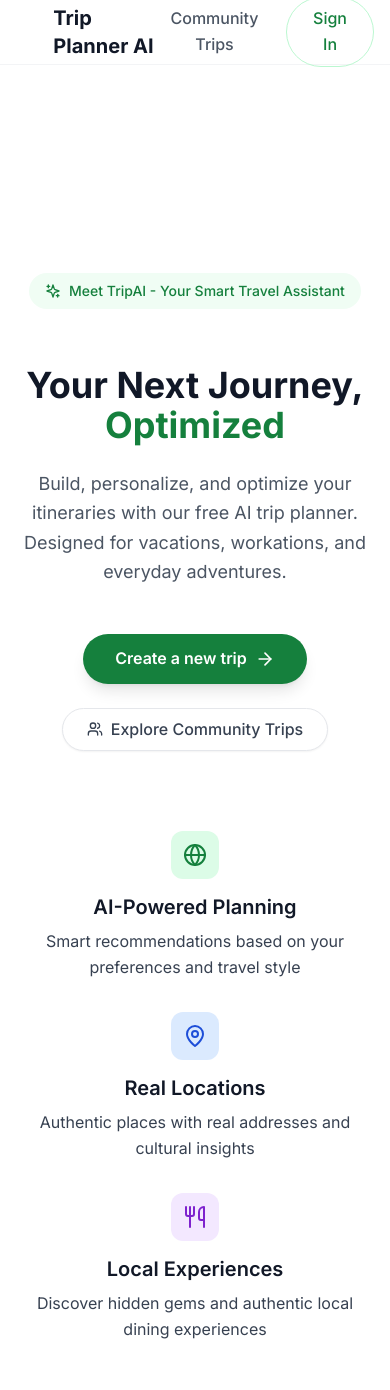
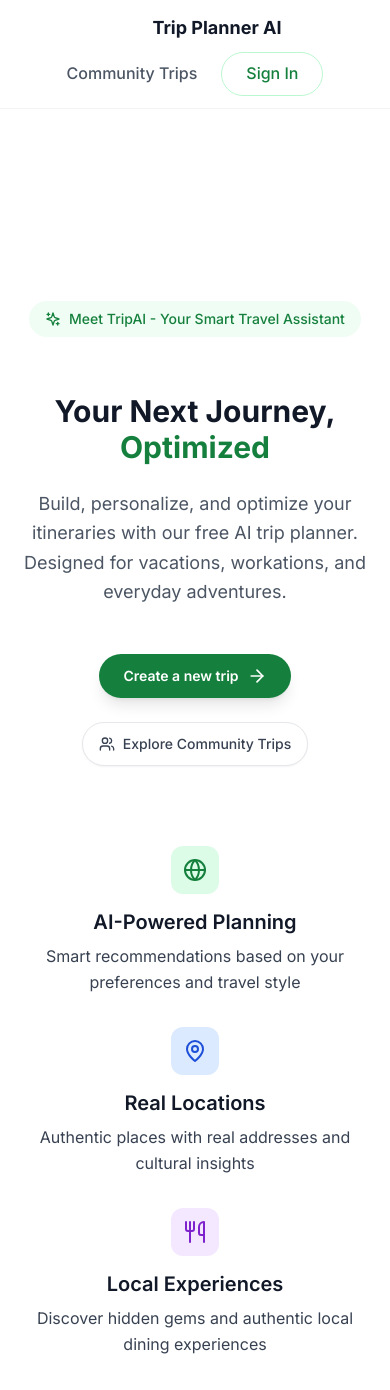
Before and after one commit to Krishna201i/skillcred-superfinal1, a Next.js app: page / in a window 390 px wide. Built offline with nearby package versions, Linux system fonts and the light colour scheme.

Commit message:
Add additional responsive design improvements
cgen-38aa4e67cea74521a50946ca6d64dc79

```diff
--- a/app/globals.css
+++ b/app/globals.css
@@ -229,15 +229,61 @@ a {
 /* Responsive utilities */
 @media (max-width: 640px) {
   .heading-xl {
-    @apply text-4xl;
+    @apply text-4xl leading-tight;
   }
 
   .heading-lg {
+    @apply text-3xl leading-tight;
+  }
+
+  .heading-md {
+    @apply text-xl;
+  }
+
+  .section {
+    @apply py-8;
+  }
+
+  .container {
+    @apply px-3;
+  }
+
+  .container-tight {
+    @apply px-3;
+  }
+
+  .nav-container {
+    @apply px-3 h-14;
+  }
+
+  .btn-primary {
+    @apply py-2.5 px-6 text-sm;
+  }
+
+  .btn-secondary {
+    @apply py-2 px-4 text-sm;
+  }
+
+  .card {
+    @apply p-4;
+  }
+
+  .card-elevated {
+    @apply p-6;
+  }
+}
+
+@media (max-width: 480px) {
+  .heading-xl {
     @apply text-3xl;
   }
 
-  .section {
-    @apply py-12;
+  .nav-container {
+    @apply flex-col h-auto py-3 space-y-2;
+  }
+
+  .logo {
+    @apply text-lg;
   }
 }
 
@@ -274,3 +320,53 @@ a {
 .interactive:active {
   @apply scale-95;
 }
+
+/* Touch-friendly improvements for mobile */
+@media (max-width: 768px) {
+  .interactive {
+    @apply hover:scale-100; /* Disable hover scaling on mobile */
+  }
+
+  button {
+    @apply min-h-[44px]; /* Minimum touch target size */
+  }
+
+  .form-input, .form-select {
+    @apply min-h-[44px] text-base; /* Prevent zoom on iOS */
+  }
+}
+
+/* Improved line clamping for responsive text */
+.line-clamp-1 {
+  display: -webkit-box;
+  -webkit-line-clamp: 1;
+  -webkit-box-orient: vertical;
+  overflow: hidden;
+}
+
+.line-clamp-2 {
+  display: -webkit-box;
+  -webkit-line-clamp: 2;
+  -webkit-box-orient: vertical;
+  overflow: hidden;
+}
+
+.line-clamp-3 {
+  display: -webkit-box;
+  -webkit-line-clamp: 3;
+  -webkit-box-orient: vertical;
+  overflow: hidden;
+}
+
+/* Safe area adjustments for mobile devices with notches */
+@supports (padding: max(0px)) {
+  .nav-header {
+    padding-left: max(1rem, env(safe-area-inset-left));
+    padding-right: max(1rem, env(safe-area-inset-right));
+  }
+
+  .container {
+    padding-left: max(1rem, env(safe-area-inset-left));
+    padding-right: max(1rem, env(safe-area-inset-right));
+  }
+}
```
